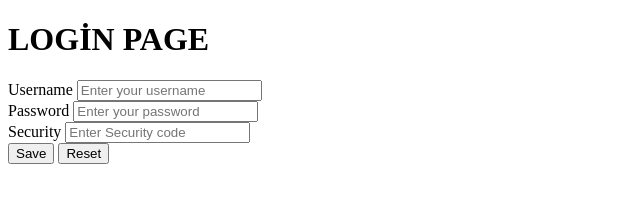
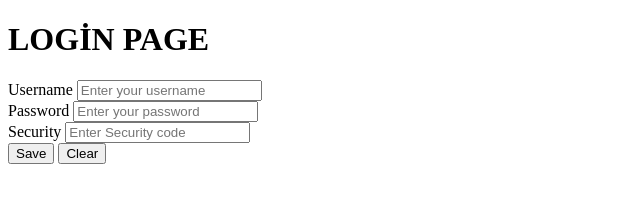
Before and after one commit to cananagbal/-ALI-, a plain HTML site: page index.html in a window 1280 px wide. Shown: the full height of the page, 0-640 px from the left. Drawn offline with Linux system fonts and the light colour scheme.

```diff
--- a/index.html
+++ b/index.html
@@ -31,7 +31,7 @@
 
 <div>
     <input type="submit" value="Save">
-    <input type="submit" value="Reset">
+    <input type="reset" value="Clear">
 </div>
 
 
```
